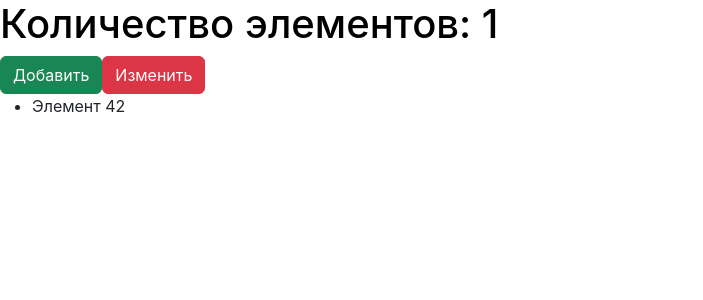
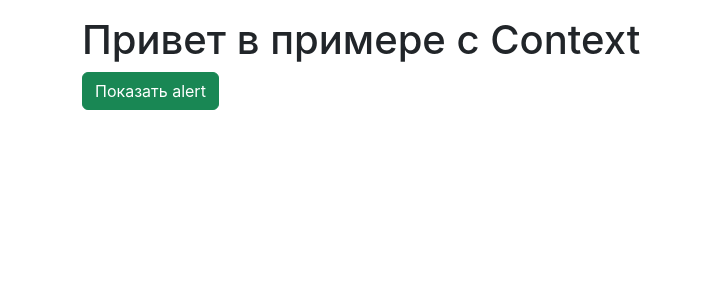
Before and after one commit to BaurMus/react-hooks, a React (Create React App) app: page / in a window 1280 px wide. Shown: the top 300 px of the page, without its empty margins (0-703 px from the left). Built offline with nearby package versions, Linux system fonts and the light colour scheme.

Commit message:
useContext hook practice

```diff
--- a/src/App.js
+++ b/src/App.js
@@ -1,26 +1,16 @@
-import React, { useCallback, useState } from 'react';
-import ItemsList from './itemsList';
+import React from 'react';
+import Main from './Main';
+import Alert from './alert/Alert';
+import { AlertProvider } from './alert/AlertContext';
 
 function App() {
-  const [colored, setColored] = useState(false);
-  const [count, setCount] = useState(1);
-
-  const styles = {
-    color: colored ? 'darkred' : 'black',
-  };
-
-  const generateItemsFromAPI = useCallback((indexNumber) => {
-    return new Array(count).fill('').map((_, i) => `Элемент ${i + indexNumber}`);
-  }, [count]);
-
   return (
-    <>
-      <h1 style={styles}>Количество элементов: {count}</h1>
-      <button className={'btn btn-success'} onClick={() => setCount(prev => prev + 1)}>Добавить</button>
-      <button className={'btn btn-danger'} onClick={() => setColored(prev => !prev)}>Изменить</button>
-
-      <ItemsList getItems={generateItemsFromAPI}/>
-    </>
+    <AlertProvider>
+      <div className={'container pt-3'}>
+        <Alert />
+        <Main toggle={() => {}}/>
+      </div>
+    </AlertProvider>
   );
 }
 
--- /dev/null
+++ b/src/Main.js
@@ -0,0 +1,13 @@
+import React from 'react';
+import { useAlert } from './alert/AlertContext';
+
+export default function Main() {
+  const {toggle} = useAlert();
+
+  return (
+    <>
+      <h1>Привет в примере с Context</h1>
+      <button onClick={toggle} className='btn btn-success'>Показать alert</button>
+    </>
+  )
+}
--- /dev/null
+++ b/src/alert/Alert.js
@@ -0,0 +1,14 @@
+import React from "react";
+import { useAlert } from "./AlertContext";
+
+export default function Alert() {
+  const alert = useAlert();
+
+  if (!alert.visible) return null;
+
+  return (
+    <div className={'alert alert-danger'} onClick={alert.toggle}>
+      <p>Это очень и очень важное сообщение</p>
+    </div>
+  )
+}
--- /dev/null
+++ b/src/alert/AlertContext.js
@@ -0,0 +1,27 @@
+import React, { useContext, useState } from 'react';
+
+const AlertContext = React.createContext();
+// const AlertToggleContext = React.createContext();
+
+export const useAlert = () => {
+  return useContext(AlertContext);
+}
+
+// export const useAlertToggle = () => {
+//   return useContext(AlertToggleContext);
+// }
+
+export const AlertProvider = ({children}) => {
+  const [alert, setAlert] = useState(false);
+
+  const toggle = () => setAlert(prev => !prev);
+
+  return (
+    <AlertContext.Provider value={{
+      visible: alert,
+      toggle
+    }}>
+        {children}
+    </AlertContext.Provider>
+  )
+}
```
Also changed, not shown: src/examples/callback.js (added, +27 -0 lines).
